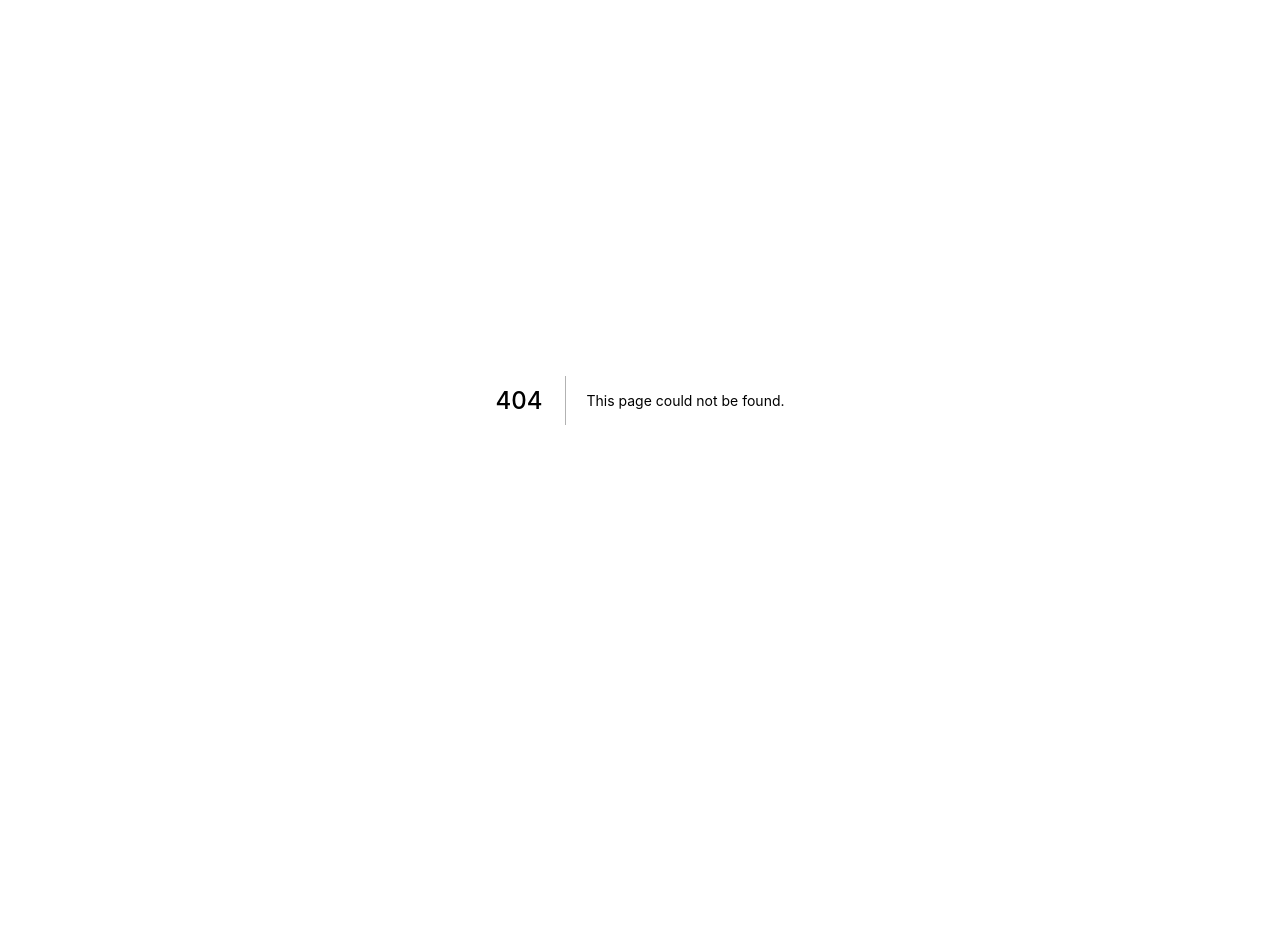
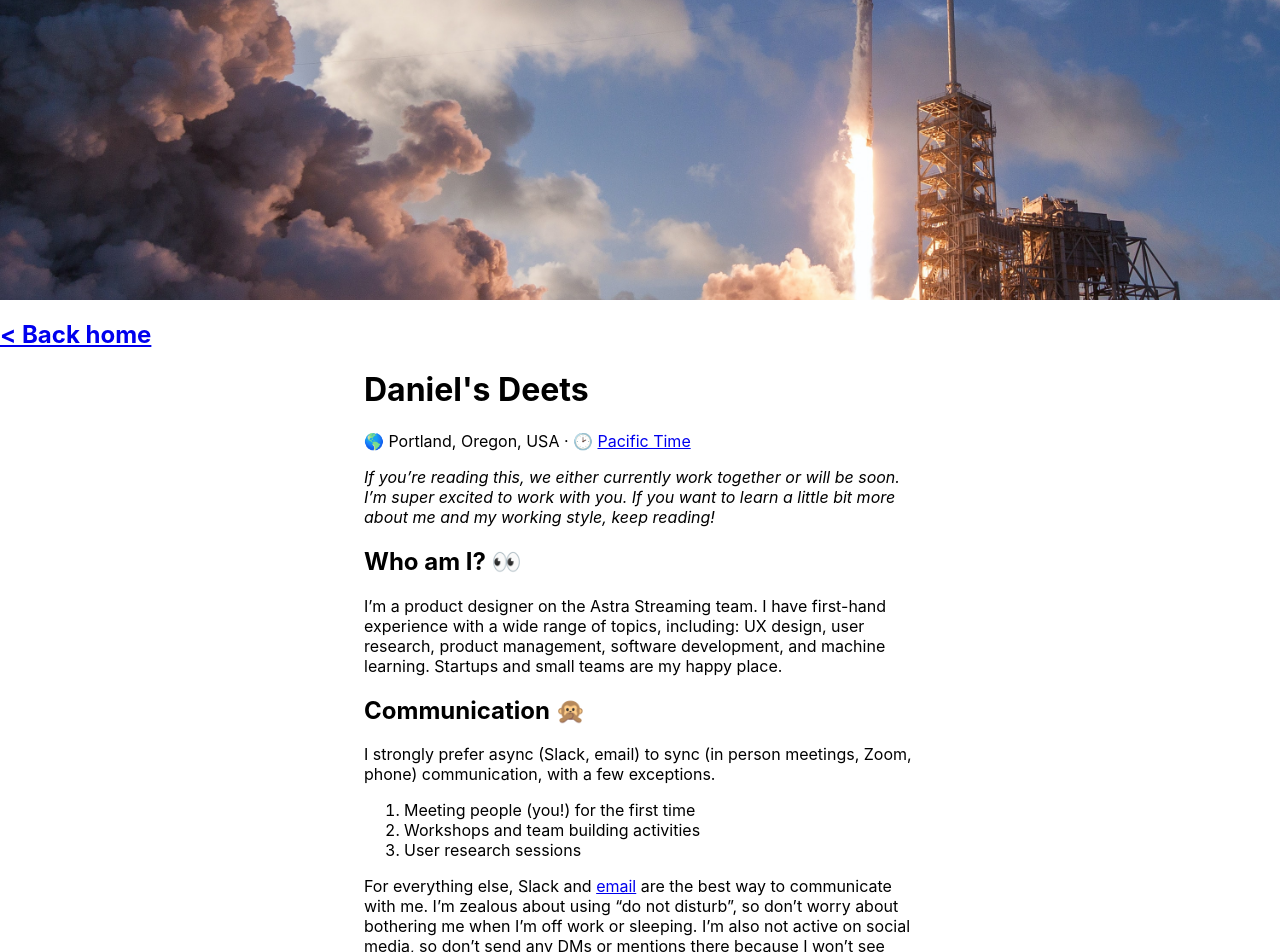
Before and after one commit to djsauble/vercel-example, a Next.js app: page /guides/daniel in a window 1280 px wide. Before the commit this address had no page. Shown: the top 952 px of the page. Before the commit the page ends 800 px from the top, so only its background shows below. Built offline with nearby package versions, Linux system fonts and the light colour scheme.

Commit message:
Simple example ready for deploy

```diff
--- /dev/null
+++ b/components/layout.js
@@ -0,0 +1,17 @@
+import { Container } from '@mui/material';
+import Link from 'next/link';
+import styles from './layout.module.css';
+
+export default function Layout({ children, image }) {
+    return <div className="container">
+      <div className={styles.header} style={{backgroundImage: `url("${image}")`}}></div>
+      <h2>
+        <Link href="/">
+          <a>&lt; Back home</a>
+        </Link>
+      </h2>
+      <Container maxWidth="sm">
+        {children}
+      </Container>
+    </div>;
+}
--- /dev/null
+++ b/components/layout.module.css
@@ -0,0 +1,6 @@
+.header {
+  height: 300px;
+  width: 100%;
+  background-size: cover;
+  background-position: center;
+}
--- a/package.json
+++ b/package.json
@@ -6,6 +6,9 @@
     "start": "next start"
   },
   "dependencies": {
+    "@emotion/react": "^11.7.1",
+    "@emotion/styled": "^11.6.0",
+    "@mui/material": "^5.2.8",
     "next": "latest",
     "react": "17.0.2",
     "react-dom": "17.0.2"
--- /dev/null
+++ b/pages/_app.js
@@ -0,0 +1,5 @@
+import '../styles/global.css'
+
+export default function App({ Component, pageProps }) {
+    return <Component {...pageProps} />
+}
--- /dev/null
+++ b/pages/guides/daniel.js
@@ -0,0 +1,71 @@
+import Layout from '../../components/layout';
+
+export default function Guide() {
+  return (
+    <Layout image="/images/spacex.jpg">
+      <h1>Daniel's Deets</h1>
+
+      <p>🌎 Portland, Oregon, USA &middot; 🕑 <a href="https://time.is/Portland,_Oregon">Pacific Time</a></p>
+
+      <p><em>If you’re reading this, we either currently work together or will be soon. I’m super excited to work with you. If you want to learn a little bit more about me and my working style, keep reading!</em></p>
+
+      <h2>Who am I? 👀</h2>
+
+      <p>I’m a product designer on the Astra Streaming team. I have first-hand experience with a wide range of topics, including: UX design, user research, product management, software development, and machine learning. Startups and small teams are my happy place.</p>
+
+      <h2>Communication 🙊</h2>
+
+      <p>I strongly prefer async (Slack, email) to sync (in person meetings, Zoom, phone) communication, with a few exceptions.</p>
+
+      <ol>
+        <li>Meeting people (you!) for the first time</li>
+        <li>Workshops and team building activities</li>
+        <li>User research sessions</li>
+      </ol>
+
+      <p>For everything else, Slack and <a href="mailto:daniel.sauble@datastax.com">email</a> are the best way to communicate with me. I’m zealous about using “do not disturb”, so don’t worry about bothering me when I’m off work or sleeping. I’m also not active on social media, so don’t send any DMs or mentions there because I won’t see them.</p>
+
+      <h2>Design Philosophy 🎓</h2>
+
+      <p>I love products that grant superpowers to their users. And specifically, I love solving technical, business-shaped problems for people who make their living by the tools that solve those problems. To that end, I get most excited about tools that are quantum leaps forward over tools that are incremental improvements to the state-of-the-art.</p>
+
+      <p>I spend most of my time and energy exploring roughly hewn concepts that show incredible promise. I’m fond of writing and low-fidelity design. I tend to move to high-fidelity only once I’m 90% sure that we’re going down the right path. And you can be pretty sure that users have seen it before then. I prefer to ship “good enough” experiences early and often, gradually moving towards perfection over the course of dozens of releases.</p>
+
+      <p>You won’t find me throwing implausible design artifacts over a wall. I love cross-functional teams that work closely together for the entire product development lifecycle. I work best when integrated into your existing toolset (e.g. Jira, GitHub, VSCode) and process (be it Scrum, Kanban, or XP).</p>
+
+      <h2>Of Forests and Trees 🎄</h2>
+
+      <p>I’m an enormous fan of keeping details and context stuck together. In a design review or demo, I try to connect everything to the problem we’re trying to solve and the business goal to which it relates. If I think everyone present is already familiar with the problems and business goals, I’ll give the context anyway because repetition is important.</p>
+
+      <p>The reverse is also important. Context by itself isn’t actionable, so if I see that we’re spending too long on theory, I’ll throw out some concrete examples of how we might take action. These examples may be wrong, but I like creating a shared baseline that people smarter than me can poke at, shape into a better plan, or discard entirely in favor of a better idea.</p>
+
+      <p>Sell me on a mission or vision, and I’ll eagerly figure out how to execute and deliver on that vision. Give me a contextless laundry list of tasks that need to be executed, and I’ll quickly lose interest and move on to something else.</p>
+
+      <h2>Networking 🔗</h2>
+
+      <p>I’m an introvert with limited energy for social interaction, so I’m focused about where I spend that energy. You’ll find that I’m generous to a fault with people I know and work with. I’m also quite eager to meet with other folks who want to share industry knowledge, explore opportunities to work or collaborate with me, or are just new to the industry in general.</p>
+
+      <p>In other cases, you may find that I’m slow to respond or ignore requests entirely. Consider reshaping how your request can fit into one of the categories above, or show me that you’ve done the legwork and personalized your request to me. I also admire persistence, so if you haven’t heard from me for a month or two since your last email, try again!</p>
+
+      <p>(Also, remember that I’m inactive on social media, so it could be that you’re just not using the right channel to contact me! Use Slack or email.)</p>
+
+      <h2>Leadership Style ☝️</h2>
+
+      <p>I do not have direct reports, but I love to help people develop in their careers and do their best work. I may ask to pair with you on a project, or get your feedback on something I’m working on. Always feel free to tell me ‘no’, or to direct me to somebody else who is a better fit.</p>
+
+      <p>I’m not a seniority-obsessed designer, and am generally of the opinion that <a href="https://randsinrepose.com/archives/titles-are-toxic/">titles are toxic</a>. I promise not to talk down to you just because you’re new to design, or to tell you what you want to hear just because you’re more senior than me. In turn, I expect honest feedback. Point out flaws in my work and I’ll recognize that you’re making me better as a designer.</p>
+
+      <h2>Common Pitfalls 😳</h2>
+
+      <p>For every strength, there’s a weakness. Here are some areas where I struggle currently. I’ll look to you to help me be better!</p>
+
+      <ul>
+        <li>I’m not always reachable**, so sometimes I miss important requests. Help me by over-communicating and don’t assume that I’ve seen something unless I’ve actually responded to it.</li>
+        <li>I sometimes have difficulty getting things dialed-in prior to release**, due to my obsession with low-fidelity design and prototyping. Help me by pointing out when the design isn’t up to our quality standards.</li>
+        <li>I can be a bit overconfident** and occasionally talk out of my ass. Push back when something doesn’t sound right or lacks data.</li>
+        <li>I tend to overcommit and set my spam filters high as a result.** When you have a time sensitive request, give me a timeline and justification so I can prioritize my workload to meet your timeline if possible.</li>
+        <li>I often try to do everything myself** because of all the hats I’ve worn in my career. If you see me doing your job or not properly leveraging your expertise, call me out on that!</li>
+      </ul>
+    </Layout>
+  );
+}
--- /dev/null
+++ b/styles/global.css
@@ -0,0 +1,13 @@
+body {
+    margin: 0;
+    font-family: -apple-system, BlinkMacSystemFont, 'Segoe UI', 'Roboto', 'Oxygen',
+    'Ubuntu', 'Cantarell', 'Fira Sans', 'Droid Sans', 'Helvetica Neue',
+    sans-serif;
+    -webkit-font-smoothing: antialiased;
+    -moz-osx-font-smoothing: grayscale;
+}
+
+code {
+    font-family: source-code-pro, Menlo, Monaco, Consolas, 'Courier New',
+    monospace;
+}
```
Also changed, not shown: pages/index.js (+15 -5 lines), public/images/spacex.jpg (added), 1 other file (tests, documents, lock files or other folders).
